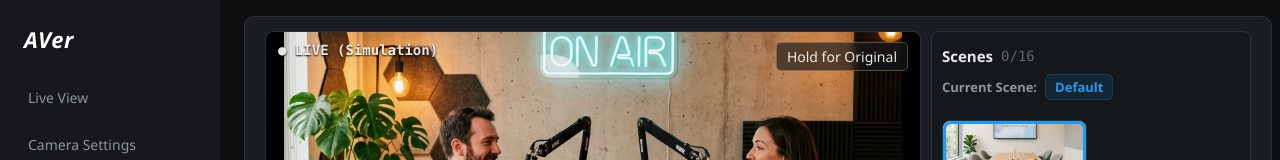
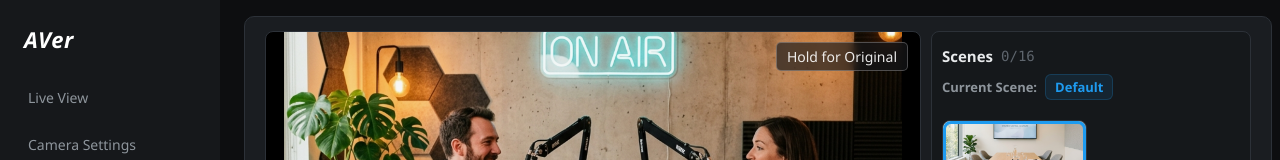
Before and after one commit to shiunhao/user-matrix, a React (Vite) app: page / in a window 1280 px wide. Shown: the top 160 px of the page. Built offline with nearby package versions, Linux system fonts and the light colour scheme.

Commit message:
Remove Live and Bypass text labels from image preview views

```diff
--- a/src/TR615PaintLookV5_1.jsx
+++ b/src/TR615PaintLookV5_1.jsx
@@ -2621,7 +2621,6 @@ export default function App() {
   const paintMonitor = () => (
     <div style={{ position: "relative", borderRadius: 10, overflow: "hidden", border: `1px solid ${T.line}`, background: "#000", flex: 1, minHeight: 0, width: "100%", boxSizing: "border-box", display: "flex", alignItems: "center", justifyContent: "center" }}>
       <canvas ref={preRef} width={SW} height={SH} style={{ width: "100%", height: "100%", display: "block", objectFit: "contain" }} />
-      <span style={{ position: "absolute", left: 12, top: 10, fontFamily: fMono, fontSize: 14, color: "rgba(255,255,255,.9)", textShadow: "0 1px 2px #000", fontWeight: 600, zIndex: 20 }}>{bypass ? "● BYPASS" : "● LIVE (Simulation)"}</span>
       <div style={{ position: "absolute", right: 12, top: 10, display: "flex", gap: 8, zIndex: 20 }}>
         <button onMouseDown={() => setBypass(true)} onMouseUp={() => setBypass(false)} onMouseLeave={() => setBypass(false)} onTouchStart={() => setBypass(true)} onTouchEnd={() => setBypass(false)}
           style={{ padding: "4px 10px", fontSize: 14, cursor: "pointer", borderRadius: 5, border: bypass ? `1px solid ${T.blue}` : "1px solid rgba(255,255,255,0.25)", background: bypass ? "rgba(30,155,240,0.85)" : "rgba(22,24,27,0.65)", color: bypass ? "#fff" : "rgba(255,255,255,0.9)", fontFamily: fUI, backdropFilter: "blur(4px)", transition: "all .15s" }}>
@@ -3167,9 +3166,6 @@ export default function App() {
 
                   {/* 主要畫面 Canvas — 已修正為 React 物理屬性防抖動架構 */}
                   <canvas ref={preRef} width={SW} height={SH} style={{ width: "100%", height: "100%", display: "block", objectFit: "contain" }} />
-                  <span style={{ position: "absolute", left: 12, top: 10, fontFamily: fMono, fontSize: 14, color: "rgba(255,255,255,.9)", textShadow: "0 1px 2px #000", fontWeight: 600, zIndex: 20 }}>
-                    {bypass ? "● BYPASS" : "● LIVE (Simulation)"}
-                  </span>
 
                   {/* Hold for Original按鈕 */}
                   <div style={{ position: "absolute", right: 12, top: 10, display: "flex", gap: 8, zIndex: 20 }}>
@@ -3454,7 +3450,6 @@ export default function App() {
                     {/* 內層 16:9 預覽區：高度 100% 填滿，寬度依 16:9 比例自適應，於左右留下黑邊 */}
                     <div style={{ position: "relative", height: "100%", width: "auto", aspectRatio: "16 / 9", overflow: "hidden" }}>
                       <div style={{ position: "absolute", inset: 0, backgroundImage: "url(meeting_room.png)", backgroundSize: "cover", backgroundPosition: "center" }} />
-                      <span style={{ position: "absolute", left: 12, top: 10, fontFamily: fMono, fontSize: 14, color: "rgba(255,255,255,.9)", textShadow: "0 1px 2px #000", fontWeight: 600, zIndex: 10 }}>● LIVE (Simulation)</span>
                     </div>
                   </div>
 
@@ -3598,7 +3593,6 @@ export default function App() {
                           transition: "filter .2s ease"
                         }}
                       />
-                      <span style={{ position: "absolute", left: 12, top: 10, fontFamily: fMono, fontSize: 13, color: "rgba(255,255,255,.9)", textShadow: "0 1px 2px #000", fontWeight: 600, zIndex: 10 }}>● LIVE (Simulation)</span>
                       <span style={{ position: "absolute", right: 12, top: 10, fontFamily: fMono, fontSize: 12, color: "rgba(255,255,255,.65)", textShadow: "0 1px 2px #000", zIndex: 10 }}>{EXP_MODES.find(([id]) => id === cam.expMode)[1]}</span>
                     </div>
                   </div>
```
